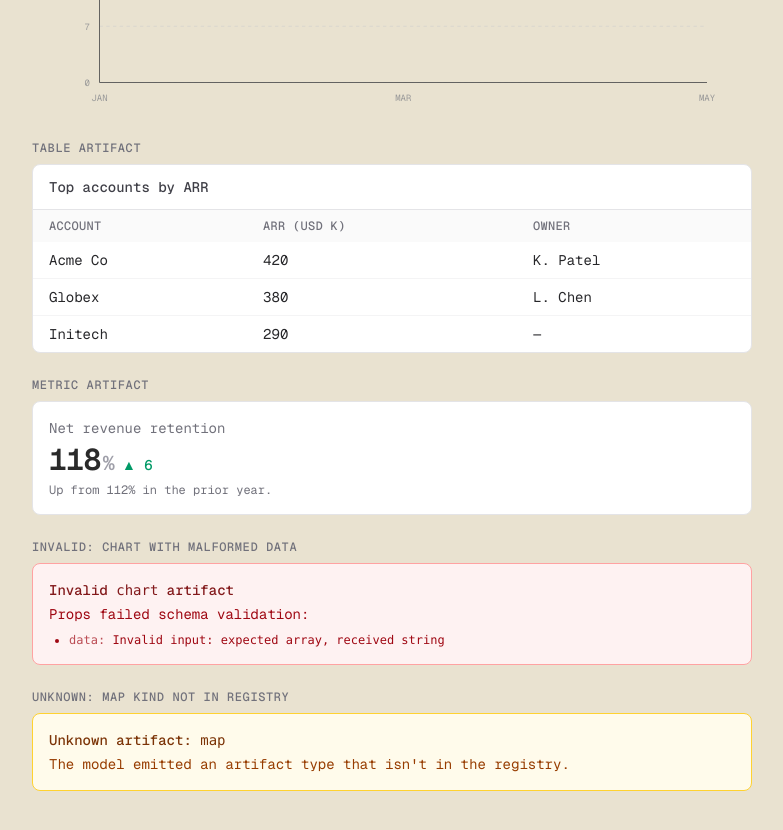
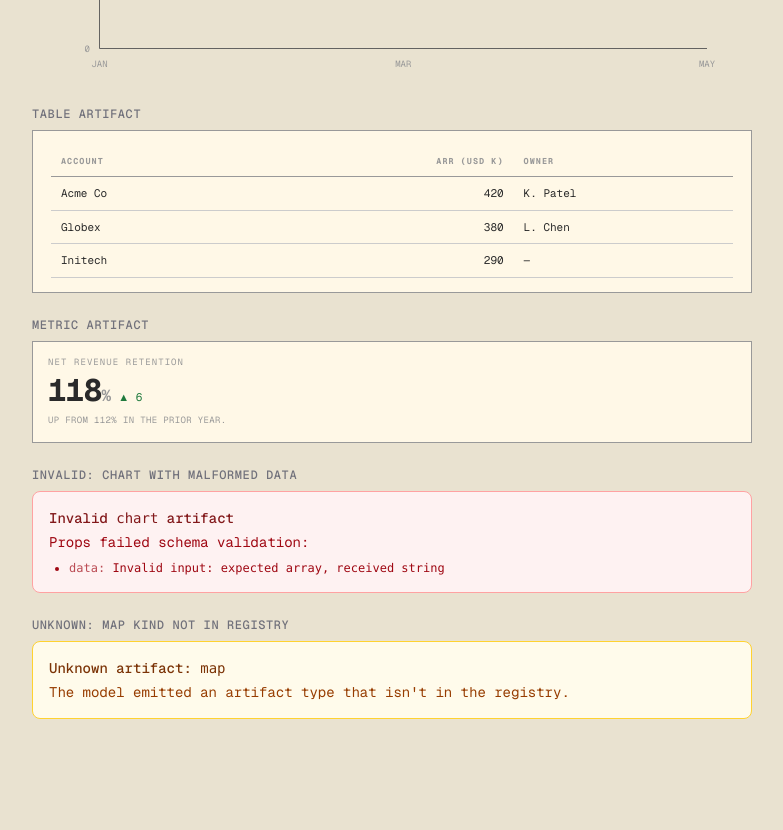
Before and after one commit to dang-w/streaming-generative-ui, a Next.js app: page /dev in a window 1280 px wide. Shown: the part 900-1730 px from the top of the page, without its empty margins (248-1031 px from the left). After the commit the page ends 1667 px from the top, so only its background shows below. Built offline with nearby package versions, Linux system fonts and the light colour scheme.

Commit message:
feat(design): in-idiom restyle of metric, table, text artifacts

```diff
--- a/components/artifacts/MetricArtifact.tsx
+++ b/components/artifacts/MetricArtifact.tsx
@@ -5,29 +5,35 @@ import type { metricSchema } from "@/lib/schemas";
 export type MetricProps = z.infer<typeof metricSchema>;
 
 export function MetricArtifact({ label, value, unit, delta, caption }: MetricProps) {
-  const tone =
+  const arrow = delta === undefined ? "" : delta > 0 ? "▲" : delta < 0 ? "▼" : "—";
+  const deltaTone =
     delta === undefined || delta === 0
-      ? "text-zinc-500"
+      ? "text-ink-3"
       : delta > 0
-        ? "text-emerald-600 dark:text-emerald-400"
-        : "text-red-600 dark:text-red-400";
-  const arrow = delta === undefined ? "" : delta > 0 ? "▲" : delta < 0 ? "▼" : "—";
+        ? "text-[#1f7a3d]"
+        : "text-red";
 
   return (
-    <figure className="rounded-lg border border-zinc-200 bg-white p-4 dark:border-zinc-800 dark:bg-zinc-950">
-      <figcaption className="text-sm text-zinc-500">{label}</figcaption>
-      <div className="mt-1 flex items-baseline gap-2">
-        <span className="text-3xl font-semibold tracking-tight tabular-nums">
+    <figure className="border-[0.5px] border-ink-3 bg-paper px-[15px] py-3.5">
+      <figcaption className="text-[9px] uppercase tracking-[0.12em] text-ink-3">
+        {label}
+      </figcaption>
+      <div className="mt-1.5 flex items-baseline">
+        <span className="text-[31px] font-bold leading-none tracking-tight text-ink-1 tabular-nums">
           {value}
-          {unit ? <span className="ml-0.5 text-xl text-zinc-400">{unit}</span> : null}
+          {unit ? <span className="text-base text-ink-3">{unit}</span> : null}
         </span>
         {delta !== undefined ? (
-          <span className={`text-sm font-medium ${tone}`}>
+          <span className={`ml-2 text-[11px] ${deltaTone}`}>
             {arrow} {Math.abs(delta)}
           </span>
         ) : null}
       </div>
-      {caption ? <p className="mt-1 text-xs text-zinc-500">{caption}</p> : null}
+      {caption ? (
+        <p className="mt-1.5 text-[9px] uppercase tracking-[0.04em] text-ink-3">
+          {caption}
+        </p>
+      ) : null}
     </figure>
   );
 }
--- a/components/artifacts/TableArtifact.tsx
+++ b/components/artifacts/TableArtifact.tsx
@@ -4,32 +4,40 @@ import type { tableSchema } from "@/lib/schemas";
 
 export type TableProps = z.infer<typeof tableSchema>;
 
-export function TableArtifact({ title, columns, rows }: TableProps) {
+function isNumeric(v: string | number | null) {
+  return typeof v === "number";
+}
+
+export function TableArtifact({ columns, rows }: TableProps) {
   return (
-    <figure className="overflow-hidden rounded-lg border border-zinc-200 bg-white dark:border-zinc-800 dark:bg-zinc-950">
-      {title && (
-        <figcaption className="border-b border-zinc-200 px-4 py-3 text-sm font-medium text-zinc-700 dark:border-zinc-800 dark:text-zinc-300">
-          {title}
-        </figcaption>
-      )}
-      <div className="overflow-x-auto">
-        <table className="w-full text-sm">
-          <thead className="bg-zinc-50 text-left text-xs uppercase tracking-wide text-zinc-500 dark:bg-zinc-900 dark:text-zinc-400">
+    <div className="border-[0.5px] border-ink-3 bg-paper px-[18px] pb-3.5 pt-4">
+      <table className="w-full border-collapse text-[11px]">
+        <thead>
           <tr>
-              {columns.map((c) => (
-                <th key={c} className="px-4 py-2 font-medium">
+            {columns.map((c, j) => (
+              <th
+                key={c}
+                className={`border-b-[0.5px] border-ink-3 px-2.5 py-2 text-[8.5px] uppercase tracking-[0.12em] text-ink-3 ${
+                  rows.some((r) => isNumeric(r[j])) ? "text-right" : "text-left"
+                }`}
+              >
                 {c}
               </th>
             ))}
           </tr>
         </thead>
-          <tbody className="divide-y divide-zinc-100 dark:divide-zinc-800">
+        <tbody>
           {rows.map((row, i) => (
-              <tr key={i}>
+            <tr key={i} data-role="row">
               {columns.map((_, j) => {
                 const cell = row[j];
                 return (
-                    <td key={j} className="px-4 py-2 text-zinc-800 dark:text-zinc-200">
+                  <td
+                    key={j}
+                    className={`border-b-[0.5px] border-ink-4 px-2.5 py-2 text-ink-1 ${
+                      isNumeric(cell) ? "text-right tabular-nums" : "text-left"
+                    }`}
+                  >
                     {cell === null || cell === undefined ? "—" : String(cell)}
                   </td>
                 );
@@ -39,6 +47,5 @@ export function TableArtifact({ title, columns, rows }: TableProps) {
         </tbody>
       </table>
     </div>
-    </figure>
   );
 }
--- a/components/artifacts/TextArtifact.tsx
+++ b/components/artifacts/TextArtifact.tsx
@@ -7,7 +7,7 @@ export type TextProps = z.infer<typeof textSchema>;
 
 export function TextArtifact({ markdown }: TextProps) {
   return (
-    <article className="prose prose-sm prose-zinc max-w-none rounded-lg border border-zinc-200 bg-white p-4 dark:prose-invert dark:border-zinc-800 dark:bg-zinc-950">
+    <article className="prose prose-sm max-w-[66ch] text-ink-1 prose-headings:text-ink-1 prose-strong:text-ink-1 prose-a:text-orange">
       <ReactMarkdown>{markdown}</ReactMarkdown>
     </article>
   );
```
Lines whose indentation alone changed are shown as unchanged.
